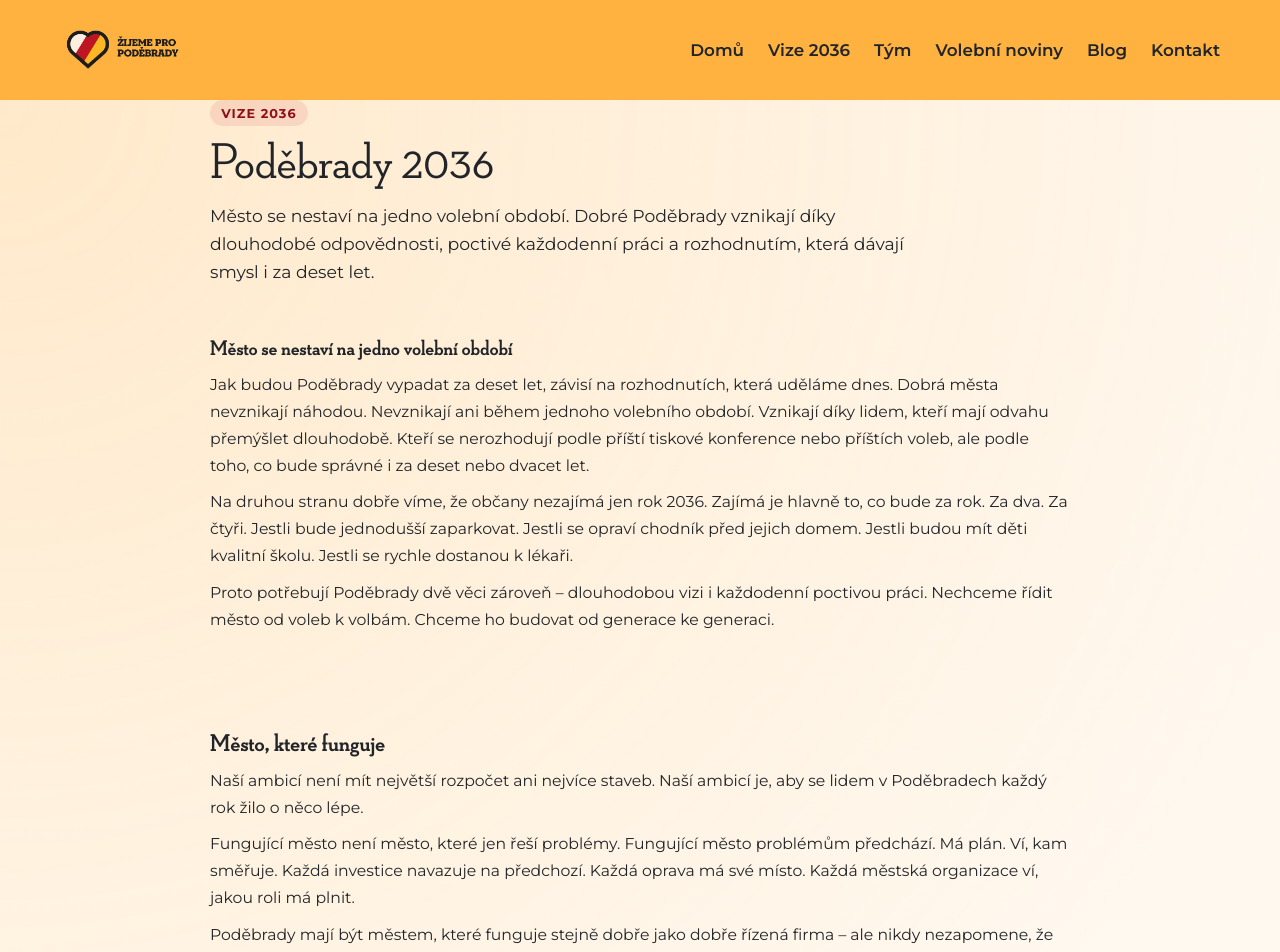
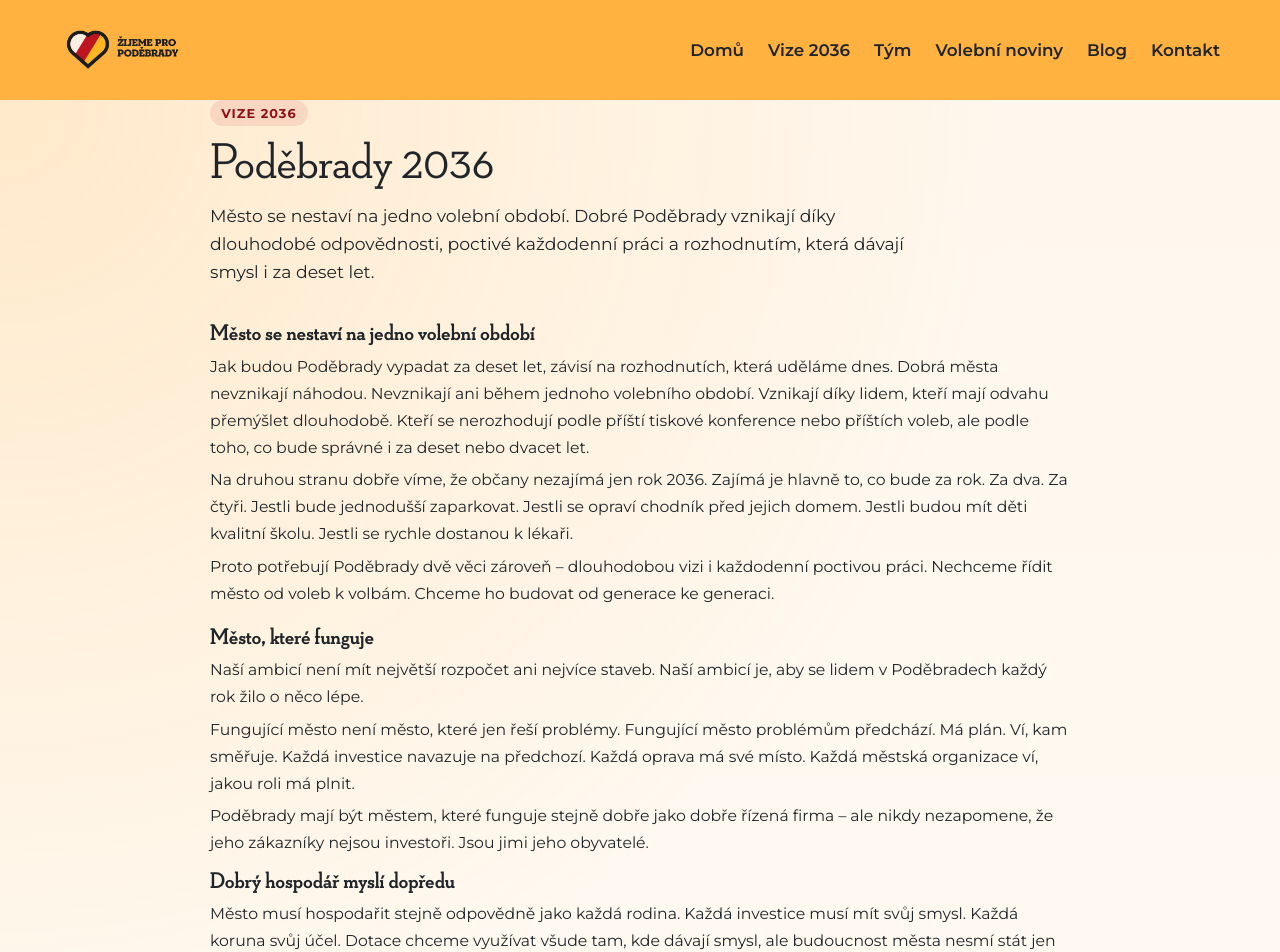
Before and after one commit to muzikp/www.zijemepropodebrady.cz, a SvelteKit app: page /vize-2036 in a window 1280 px wide. Shown: the top 952 px of the page. Built offline with nearby package versions, Linux system fonts and the light colour scheme.

Commit message:
Tighten Vize 2036 spacing

```diff
--- a/src/routes/vize-2036/+page.svelte
+++ b/src/routes/vize-2036/+page.svelte
@@ -201,7 +201,7 @@
 
 	.page-shell {
 		display: grid;
-		gap: 2rem;
+		gap: 1rem;
 	}
 
 	.page-header {
@@ -236,7 +236,7 @@
 
 	.intro-copy {
 		display: grid;
-		gap: 0.6rem;
+		gap: 0.35rem;
 		padding: 0;
 		background: transparent;
 		border: 0;
@@ -248,7 +248,7 @@
 	.intro-copy h2 {
 		margin: 0.25rem 0 0;
 		font-family: 'Neutraface Slab Display', 'Montserrat', sans-serif;
-		font-size: 1.35rem;
+		font-size: 1.45rem;
 		line-height: 1.15;
 	}
 
@@ -258,20 +258,21 @@
 
 	.content-flow {
 		display: grid;
-		gap: 1rem;
+		gap: 0.6rem;
 		font-size: 0.98rem;
 		line-height: 1.72;
 	}
 
 	.content-flow section {
 		display: grid;
-		gap: 0.6rem;
+		gap: 0.35rem;
+		padding: 0;
 	}
 
 	.content-flow h2 {
-		margin: 0.25rem 0 0;
+		margin: 0.1rem 0 0;
 		font-family: 'Neutraface Slab Display', 'Montserrat', sans-serif;
-		font-size: 1.55rem;
+		font-size: 1.45rem;
 		line-height: 1.15;
 	}
 
```
